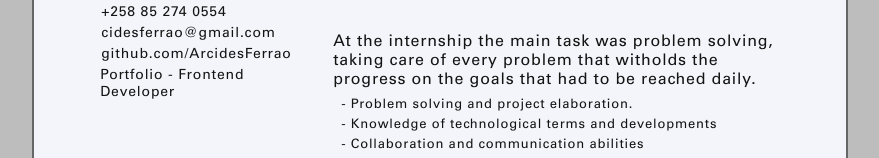
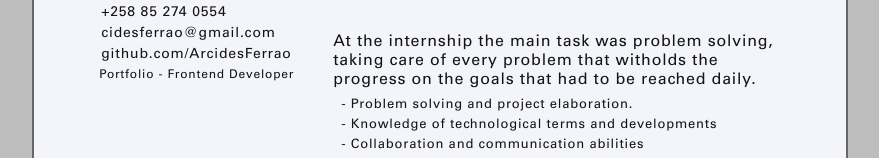
Before and after one commit to ArcidesFerrao/resume, a React (Create React App) app: page / in a window 1280 px wide. Shown: the part 486-644 px from the top of the page, without its empty margins (200-1079 px from the left). Built offline with nearby package versions, Linux system fonts and the light colour scheme; some icons are missing.

Commit message:
fix font size contact

```diff
--- a/src/components/ResumeComponents/Contact.jsx
+++ b/src/components/ResumeComponents/Contact.jsx
@@ -32,8 +32,8 @@ export default function Contact(props) {
               </h4>
             </div>
             <div className="cont-item">
-            <Icon icon="line-md:person-filled" width="14px" height="14px" />
-            <h4>
+            <Icon icon="line-md:person-filled" width="12px" height="12px" />
+            <h4 className='portfolio-cont'>
               <a href="https://portfolio-arcidesferraos-projects.vercel.app/" target='_blank' rel="noreferrer" title='Check out my portfolio...' >
               {props.dados.portfolio}
               </a>
--- a/src/components/ResumeComponents/Styles/Contact.css
+++ b/src/components/ResumeComponents/Styles/Contact.css
@@ -51,3 +51,9 @@ a:hover {
   gap: 0.2rem;
   padding-bottom: 4px;
 }
+
+@media screen and (min-width: 900px) {
+  .portfolio-cont {
+    font-size: 12px !important;
+  }
+}
```
